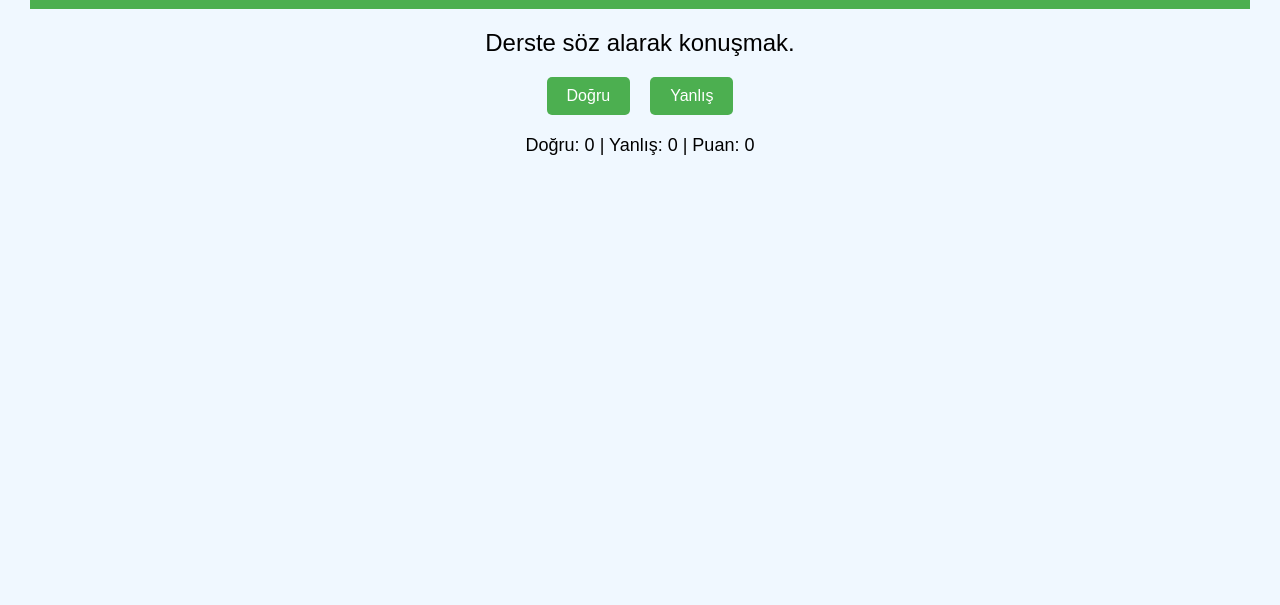
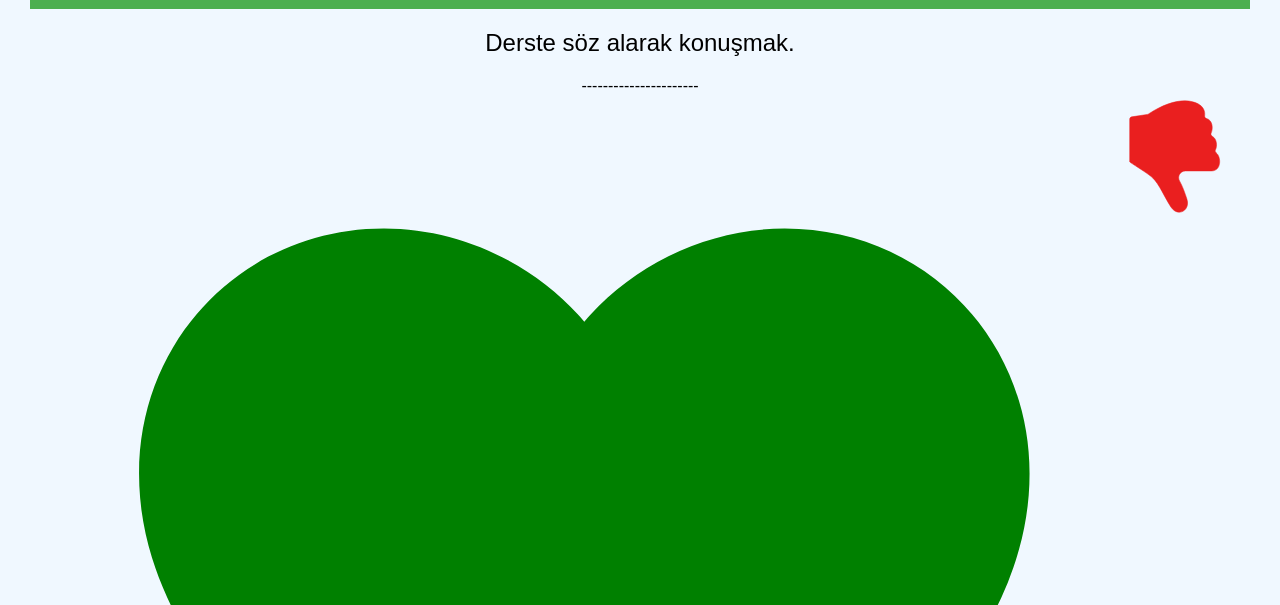
Before and after one commit to smartkod/etkinlikler, a plain HTML site: page SINIF_KURALLARI.html in a window 1280 px wide. Shown: the part 195-800 px from the top of the page. Drawn offline with Linux system fonts and the light colour scheme.

Commit message:
Update SINIF_KURALLARI.html

```diff
--- a/SINIF_KURALLARI.html
+++ b/SINIF_KURALLARI.html
@@ -366,10 +366,32 @@ function shareLink(url) {
   <div class="container">
     <div class="question"></div>
     <div class="answer"></div>
-    <div class="buttons">
+
+
+    <!--div class="buttons">
       <button class="button like">  Doğru  </button>
       <button class="button dislike">Yanlış </button>
-    </div>
+  </div-->
+
+----------------------
+
+ <div class="buttons">
+    <svg class="like" xmlns="http://www.w3.org/2000/svg" viewBox="0 0 24 24"><path d="M12 21.35l-1.45-1.32C5.4 15.36 2 12.28 2 8.5 2 5.42 4.42 3 7.5 3c1.74 0 3.41.81 4.5 2.09C13.09 3.81 14.76 3 16.5 3 19.58 3 22 5.42 22 8.5c0 3.78-3.4 6.86-8.55 11.54L12 21.35z" fill="green"/></svg>
+
+    <svg class="dislike"  fill="#ea1f1f" height="123px" width="123px" version="1.1" id="Capa_1" xmlns="http://www.w3.org/2000/svg" xmlns:xlink="http://www.w3.org/1999/xlink" viewBox="0 0 208.666 208.666" xml:space="preserve" stroke="#ea1f1f">
+
+      <g id="SVGRepo_bgCarrier" stroke-width="0"/>
+
+      <g id="SVGRepo_tracerCarrier" stroke-linecap="round" stroke-linejoin="round"/>
+
+      <g id="SVGRepo_iconCarrier"> <g> <path d="M54.715,24.957c-0.544,0.357-1.162,0.598-1.806,0.696l-28.871,4.403c-2.228,0.341-3.956,2.257-3.956,4.511v79.825 c0,1.204,33.353,20.624,43.171,30.142c12.427,12.053,21.31,34.681,33.983,54.373c4.405,6.845,10.201,9.759,15.584,9.759 c10.103,0,18.831-10.273,14.493-24.104c-4.018-12.804-8.195-24.237-13.934-34.529c-4.672-8.376,1.399-18.7,10.989-18.7h48.991 c18.852,0,18.321-26.312,8.552-34.01c-1.676-1.32-2.182-3.682-1.175-5.563c3.519-6.572,2.86-20.571-6.054-25.363 c-2.15-1.156-3.165-3.74-2.108-5.941c3.784-7.878,3.233-24.126-8.71-27.307c-2.242-0.598-3.699-2.703-3.405-5.006 c0.909-7.13-0.509-20.86-22.856-26.447C133.112,0.573,128.281,0,123.136,0C104.047,0.001,80.683,7.903,54.715,24.957z"/> </g> </g>
+
+      </svg>
+
+  </div>
+
+      -------------------------------------------
+
     <div class="result"></div>
     <button id="newGameButton">Yeni Oyun</button>
     <div class="score-info">
```
